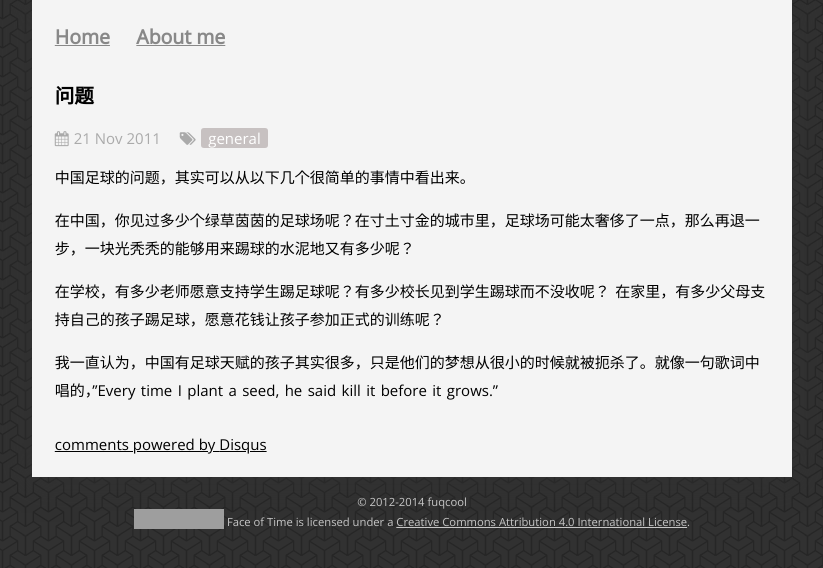
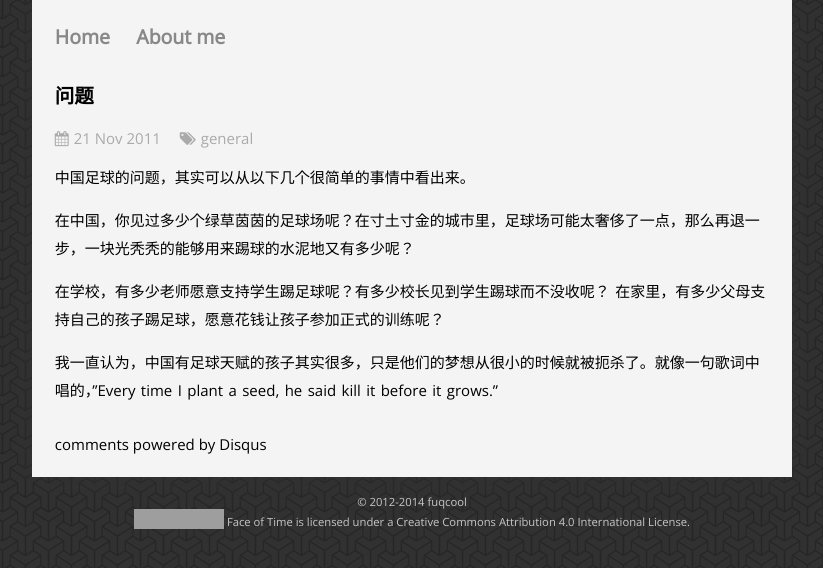
Before and after one commit to fuqcool/fuqcool.github.io, a Jekyll site: the page built from _posts/2011-11-21-chinese-soccer.md, in a window 1280 px wide. Shown: the top 568 px of the page, without its empty margins (228-1051 px from the left). Built offline with Jekyll 4.4.1, drawn with Linux system fonts in a browser that asks for light colours; Markdown is read by kramdown in place of the engine named in the settings; comment, search, counter and statistics services are not loaded; grey boxes are pictures that could not be loaded.

Commit message:
fancy links

```diff
--- a/css/main.css
+++ b/css/main.css
@@ -30,8 +30,6 @@
 
 @media screen and (max-width: 600px) {
   body {
-    background-image: none;
-    background-color: #FCC089;
     -webkit-text-size-adjust: none;
     width: 100%;
   }
@@ -69,16 +67,14 @@
   line-height: 1.75em;
 }
 
-.posts li a {
+a {
+  color: inherit;
+  transition: color 0.2s ease-out;
   text-decoration: none;
 }
 
-a {
-  color: inherit;
-}
-
 a:hover {
-  color: rgb(255, 102, 0);
+  color: #f39c12;
 }
 
 .posts span {
@@ -181,11 +177,11 @@
 }
 
 .post a {
-  text-decoration: underline;
+  color: #f39c12;
 }
 
 .post a:hover {
-  text-decoration: none;
+  color: #d35400;
 }
 
 .post code {
@@ -241,13 +237,7 @@
     clear: both;
 }
 
-
 .tag {
-    display: inline-block;
-    background-color: #C7C1C1;
-    color: white;
-    border-radius: 3px;
-    padding: 0 0.5em;
     margin-right: 0.2em;
 }
 
```
